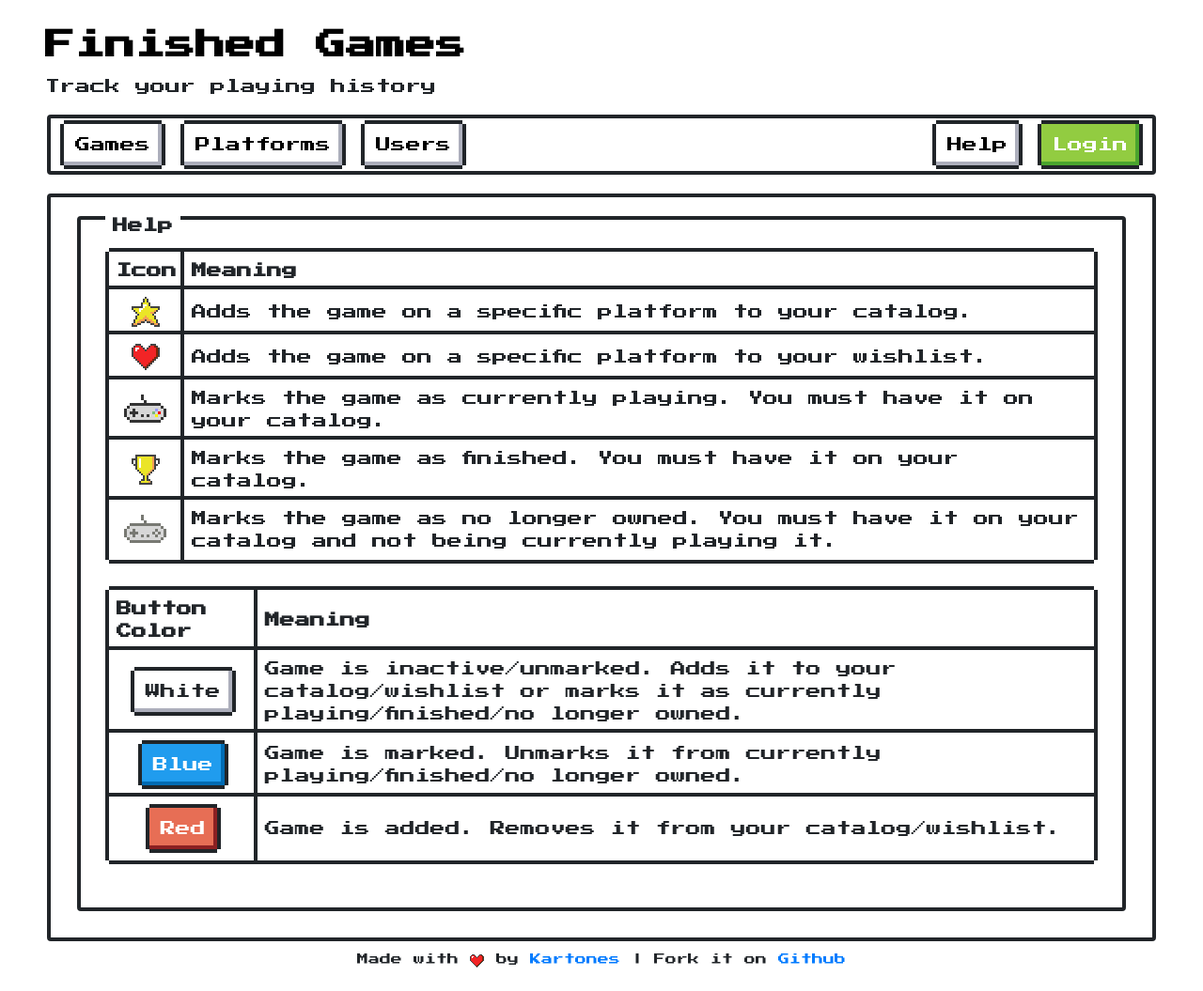
After one commit to Kartones/finished-games, a Django app: page /help/ in a window 1280 px wide. The commit adds this page. Shown: the whole page at 94% size. Run offline with Django 3.2, Linux system fonts and the light colour scheme; some libraries are stand-ins or nearby versions.

Commit message:
Add help page + rename file

```diff
--- a/finishedgames/web/templates/base_with_menu.html
+++ b/finishedgames/web/templates/base_with_menu.html
@@ -8,9 +8,11 @@
             <a class="nes-btn" href="{% url 'users' %}">Users</a>
             {% if user.is_authenticated %}
                 <a class="nes-btn is-right" href="{% url 'logout' %}">Logout</a>
+                <a class="nes-btn is-right" href="{% url 'help' %}">Help</a>
                 <a class="nes-btn is-right" href="{% url 'user_profile' user.get_username %}">Profile</a>
             {% else %}
                 <a class="nes-btn is-success is-right" href="{% url 'login' %}">Login</a>
+                <a class="nes-btn is-right" href="{% url 'help' %}">Help</a>
             {% endif %}
         </div>
     </section>
--- /dev/null
+++ b/finishedgames/web/templates/help.html
@@ -0,0 +1,96 @@
+{% extends "base_with_menu.html" %}
+
+{% block content %}
+
+    <section class="nes-container with-title">
+        <h2 class="title">Help</h2>
+        <div>
+            <table class="nes-table is-bordered">
+                <thead>
+                    <tr>
+                        <th>Icon</th>
+                        <th>Meaning</th>
+                    </tr>
+                </thead>
+                <tbody>
+                    <tr>
+                        <td class="is-centered">
+                            <i class="nes-icon star" title="Add to your catalog"></i>
+                        </td>
+                        <td>
+                            Adds the game on a specific platform to your catalog.
+                        </td>
+                    </tr>
+                    <tr>
+                        <td class="is-centered">
+                            <i class="nes-icon heart" title="Add to your wishlist"></i>
+                        </td>
+                        <td>
+                            Adds the game on a specific platform to your wishlist.
+                        </td>
+                    </tr>
+                    <tr>
+                        <td class="is-centered">
+                            <i class="nes-pixel-art snes-jp-logo" title="Currently Playing"></i>
+                        </td>
+                        <td>
+                            Marks the game as currently playing. You must have it on your catalog.
+                        </td>
+                    </tr>
+                    <tr>
+                        <td class="is-centered">
+                            <i class="nes-icon trophy" title="Mark as finished game"></i>
+                        </td>
+                        <td>
+                            Marks the game as finished. You must have it on your catalog.
+                        </td>
+                    </tr>
+                    <tr>
+                        <td class="is-centered">
+                            <i class="nes-pixel-art snes-jp-logo is-disabled" title="Mark as no longer owned"></i>
+                        </td>
+                        <td>
+                            Marks the game as no longer owned. You must have it on your catalog and not being currently playing it.
+                        </td>
+                    </tr>
+                </tbody>
+            </table>
+
+            <table class="nes-table is-bordered">
+                <thead>
+                    <tr>
+                        <th>Button Color</th>
+                        <th>Meaning</th>
+                    </tr>
+                </thead>
+                <tbody>
+                    <tr>
+                        <td class="is-centered">
+                            <button class="nes-btn" type="submit" title="Add/Mark">White</button>
+                        </td>
+                        <td>
+                            Game is inactive/unmarked. Adds it to your catalog/wishlist or marks it as currently playing/finished/no longer owned.
+                        </td>
+                    </tr>
+                    <tr>
+                        <td class="is-centered">
+                            <button class="nes-btn is-primary" type="submit" title="Add/Mark">Blue</button>
+                        </td>
+                        <td>
+                            Game is marked. Unmarks it from currently playing/finished/no longer owned.
+                        </td>
+                    </tr>
+                    <tr>
+                        <td class="is-centered">
+                            <button class="nes-btn is-error" type="submit" title="Remove">Red</button>
+                        </td>
+                        <td>
+                            Game is added. Removes it from your catalog/wishlist.
+                        </td>
+                    </tr>
+                </tbody>
+            </table>
+        </div>
+    </section>
+
+{% endblock %}
--- a/finishedgames/web/urls.py
+++ b/finishedgames/web/urls.py
@@ -5,6 +5,7 @@ from web.views import (base, game, platform, user)
 
 urlpatterns = [
     path("", base.index, name="index"),
+    path("help/", base.help, name="help"),
 
     path('accounts/login/', auth_views.LoginView.as_view(), name="login"),
     path('accounts/logout/', auth_views.LogoutView.as_view(next_page="index"), name="logout"),
--- a/finishedgames/web/views/base.py
+++ b/finishedgames/web/views/base.py
@@ -20,3 +20,7 @@ def index(request: HttpRequest) -> HttpResponse:
         "latest_added_platforms": latest_added_platforms,
     }
     return render(request, "index.html", context)
+
+
+def help(request: HttpRequest) -> HttpResponse:
+    return render(request, "help.html", {})
```
Also changed, not shown: finishedgames/core/models.py (+17 -17 lines), finishedgames/web/templates/actions.html (+10 -10 lines), finishedgames/core/test/test_user_game.py (renamed from finishedgames/core/test/test_user_game_form.py).
